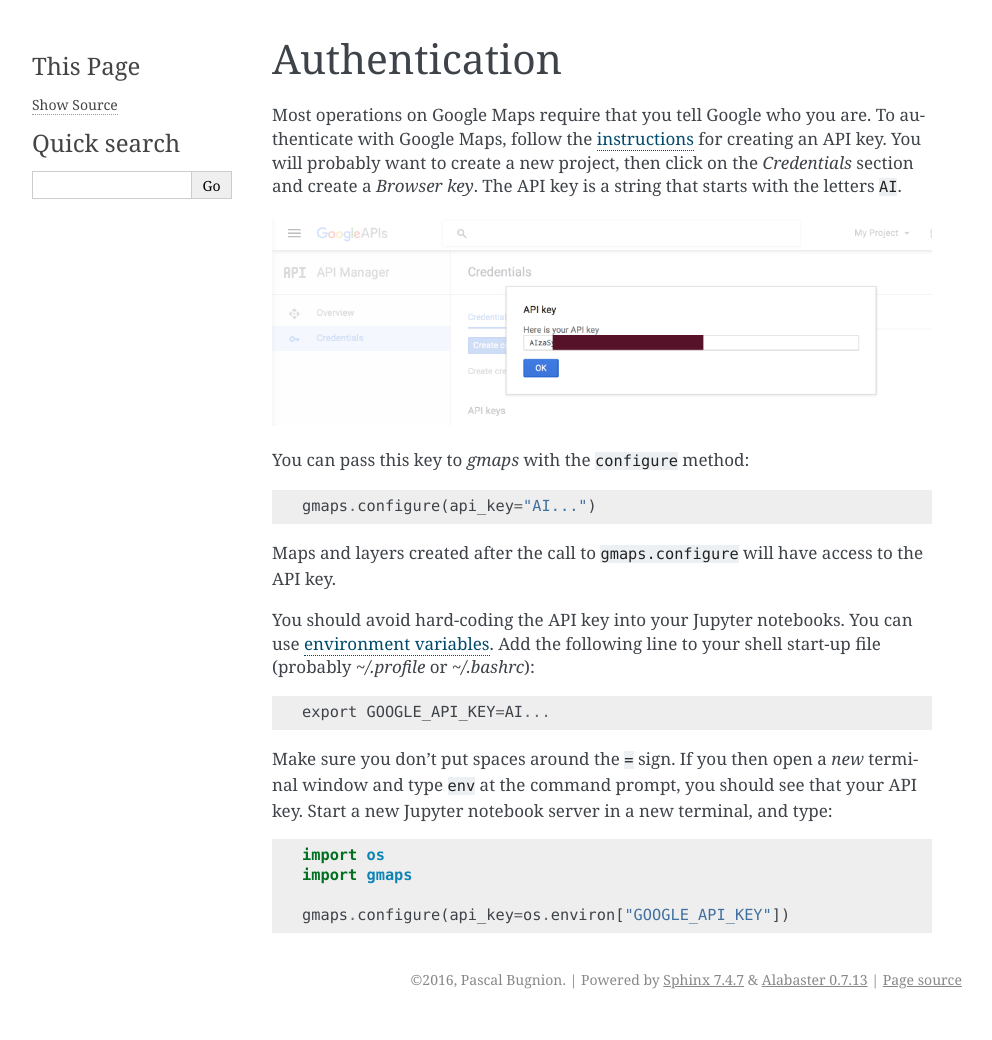
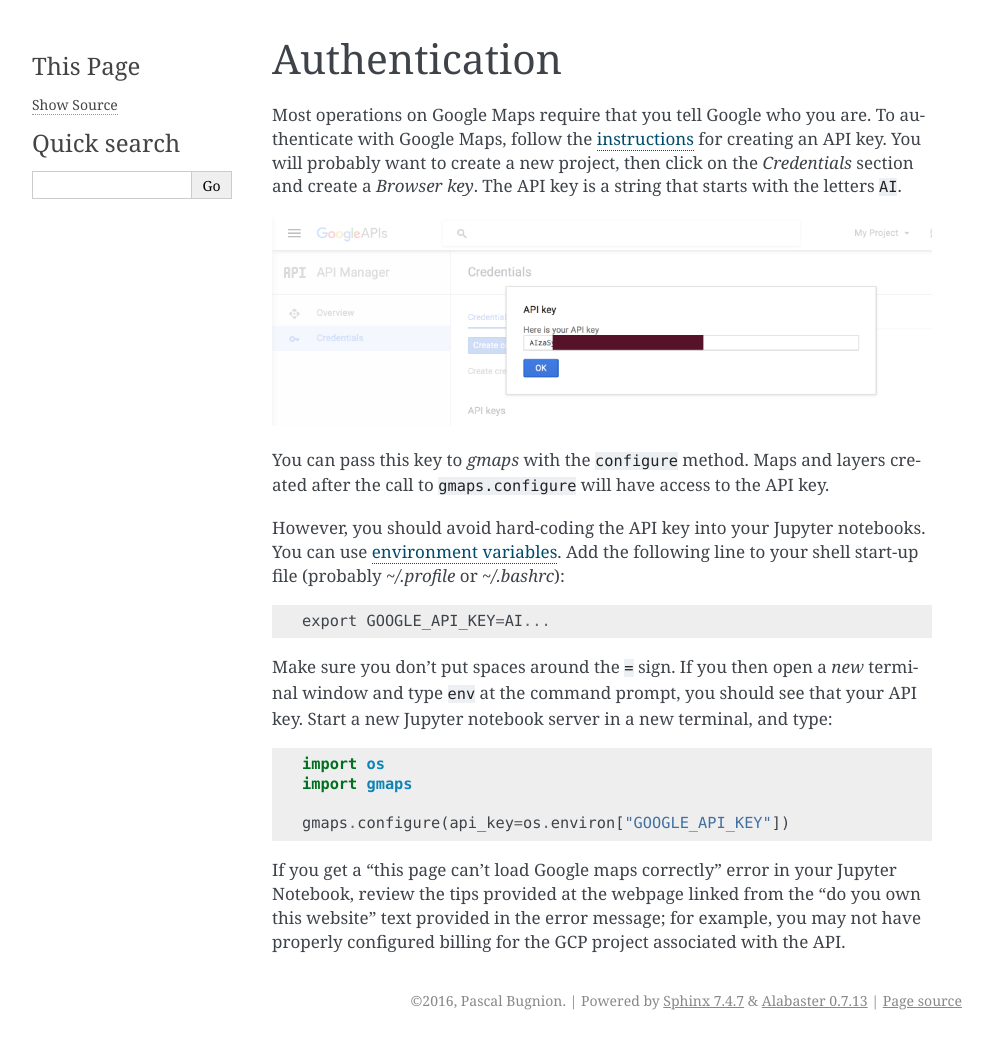
Before and after one commit to pbugnion/gmaps, a Sphinx documentation site: the page built from docs/source/authentication.rst, in a window 1280 px wide. Shown: the whole page, without its empty margins (148-1140 px from the left). Built offline with Sphinx 7.4.7, drawn with Linux system fonts in a browser that asks for light colours; before the commit the page ends 1019 px from its top, so only the background shows below that.

Commit message:
revising documentation to align with PR 339

```diff
--- a/docs/source/authentication.rst
+++ b/docs/source/authentication.rst
@@ -6,13 +6,9 @@
 
 .. image:: _images/api_key.*
 
-You can pass this key to `gmaps` with the ``configure`` method::
+You can pass this key to `gmaps` with the ``configure`` method. Maps and layers created after the call to ``gmaps.configure`` will have access to the API key.
 
-  gmaps.configure(api_key="AI...")
-
-Maps and layers created after the call to ``gmaps.configure`` will have access to the API key.
-
-You should avoid hard-coding the API key into your Jupyter notebooks. You can use  `environment variables <https://en.wikipedia.org/wiki/Environment_variable>`_. Add the following line to your shell start-up file (probably `~/.profile` or `~/.bashrc`)::
+However, you should avoid hard-coding the API key into your Jupyter notebooks. You can use  `environment variables <https://en.wikipedia.org/wiki/Environment_variable>`_. Add the following line to your shell start-up file (probably `~/.profile` or `~/.bashrc`)::
 
   export GOOGLE_API_KEY=AI...
 
@@ -22,3 +18,5 @@
   import gmaps
 
   gmaps.configure(api_key=os.environ["GOOGLE_API_KEY"])
+
+If you get a "this page can't load Google maps correctly" error in your Jupyter Notebook, review the tips provided at the webpage linked from the "do you own this website" text provided in the error message; for example, you may not have properly configured billing for the GCP project associated with the API.
```
